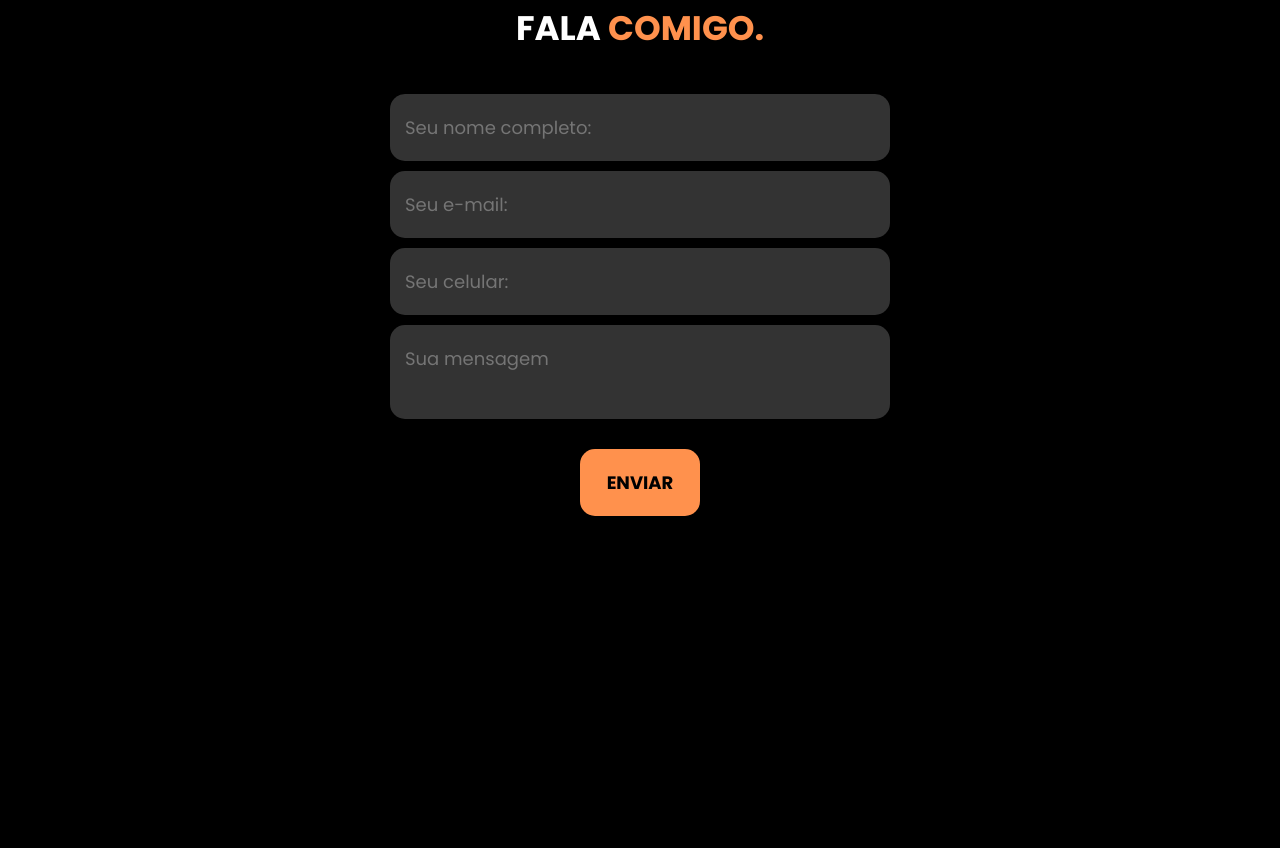
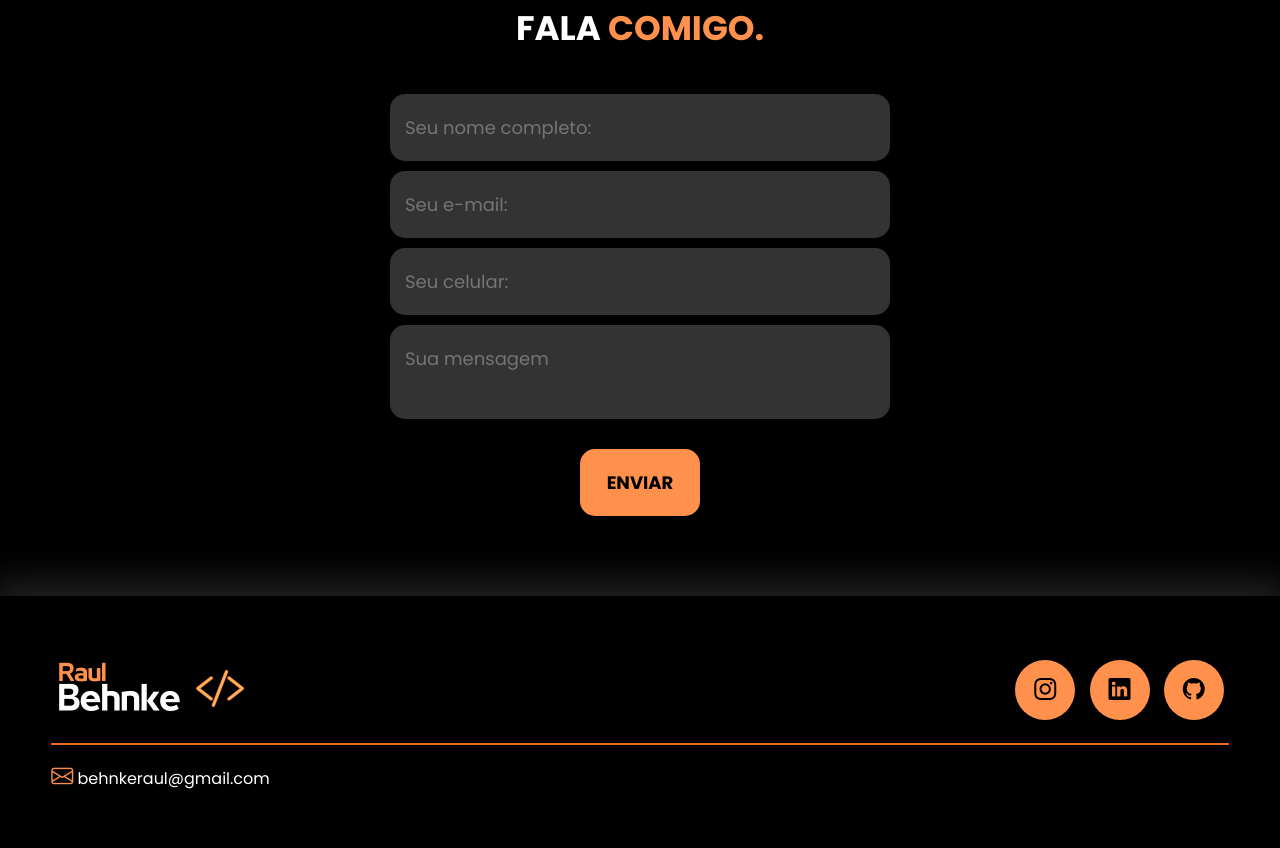
Before and after one commit to R4ulBehnke/portfolio, a plain HTML site: page index.html in a window 1280 px wide. Shown: the part 2699-3547 px from the top of the page. Before the commit the page ends 3295 px from the top, so only its background shows below. Drawn offline with nearby package versions, Linux system fonts and the light colour scheme.

Commit message:
finalização da versão desktop

```diff
--- a/index.html
+++ b/index.html
@@ -134,5 +134,25 @@
             </div><!--interface-->
         </section><!--formulario-->
     </main>
+
+    <footer>
+        <div class="interface">
+            <div class="line-footer">
+                <div class="flex">
+                    <div class="logo-footer">
+                        <img src="./assets/logo_DevRaul.png" alt="Logo Raul Behnke">
+                    </div><!--logo-footer-->
+                    <div class="btn-social">
+                        <a href="#"><button><i class="bi bi-instagram"></i></button></a>
+                        <a href="#"><button><i class="bi bi-linkedin"></i></button></a>
+                        <a href="#"><button><i class="bi bi-github"></i></button></a>
+                    </div><!--btn-social-->
+                </div>
+            </div><!--line-footer-->
+            <div class="line-footer borda">
+                <p><i class="bi bi-envelope"></i> <a href="mailto:behnkeraul@gmail.com">behnkeraul@gmail.com</a></p>
+            </div><!--line-footer-->
+        </div><!--interface-->
+    </footer>
 </body>
 </html>
--- a/style.css
+++ b/style.css
@@ -189,7 +189,7 @@ section.sobre .flex{
     text-align: justify;
 }
 
-.sobre .txt-sobre .btn-social button {
+.btn-social button {
     width: 60px;
     height: 60px;
     border-radius: 50%;
@@ -295,3 +295,31 @@ form .btn-salvar input {
     cursor: pointer;
     transition: .2s;
 }
+
+/* Estilização do Footer */
+footer{
+    padding: 40px 4%;
+    box-shadow: 0 0 40px 10px #ffffff2a;
+}
+
+footer .flex{
+    justify-content: space-between;
+}
+
+footer .line-footer{
+    padding: 15px 0;
+}
+
+.borda{
+    border-top: 2px solid #eb6c1d;
+}
+
+footer .line-footer p i{
+    color: #FF914D;
+    font-size: 22px;
+}
+
+footer .line-footer p a{
+    color: #fff;
+    text-decoration: none;
+}
```
